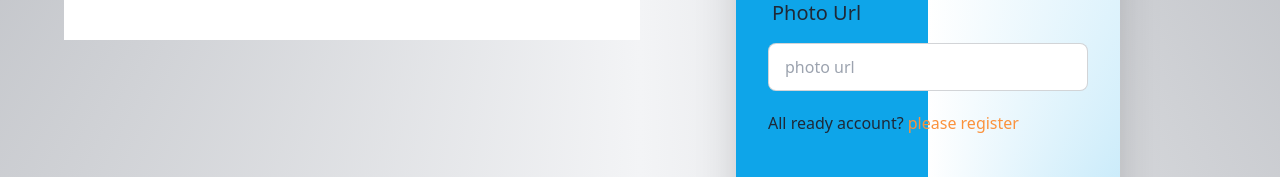
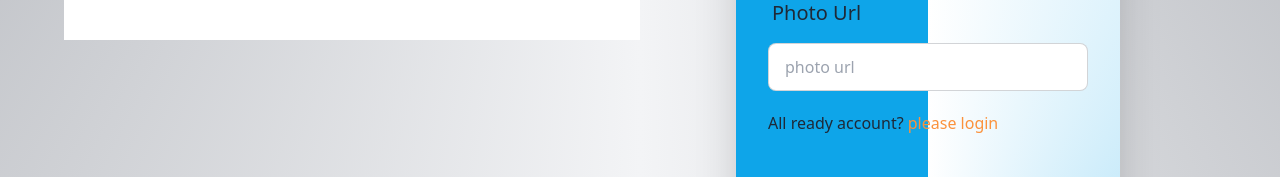
Before and after one commit to tonutonmoy/holy-child-summer-camp-client-side, a React (Vite) app: page /registration in a window 1280 px wide. Shown: the part 878-1055 px from the top of the page. Built offline with nearby package versions, Linux system fonts and the light colour scheme.

Commit message:
react hook form done

```diff
--- a/src/Pages/Registration/Registration.jsx
+++ b/src/Pages/Registration/Registration.jsx
@@ -109,7 +109,7 @@ const Registration = () => {
 
 
 
-                                <p className='my-3'> All ready account? <Link className=' text-orange-400' to='/login'>please register</Link> </p>
+                                <p className='my-3'> All ready account? <Link className=' text-orange-400' to='/login'>please login</Link> </p>
 
 
 
```
